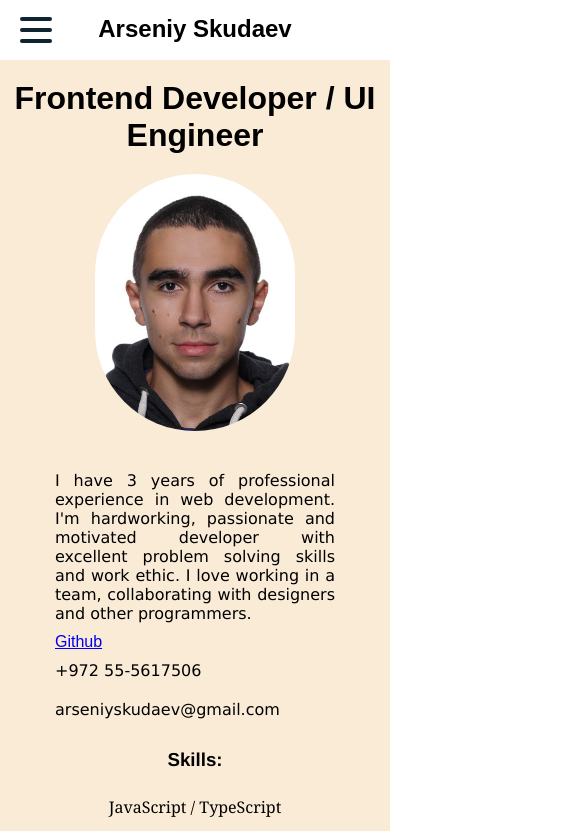
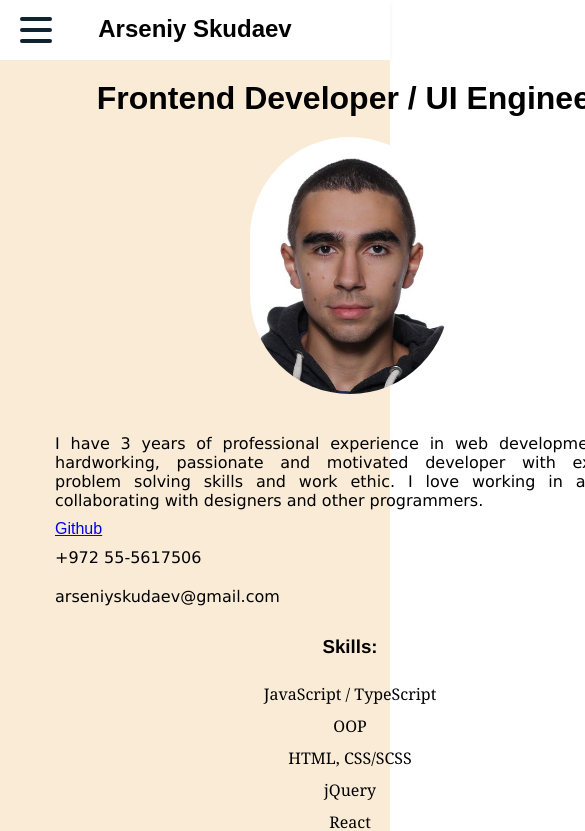
Before and after one commit to PG22Arseniy/web_dev_portfolio, a Next.js app in the folder next-js-protfolio/: page / in a window 390 px wide. Shown: the top 831 px of the page, 585 px wide, since content can reach past the window. Built offline with nearby package versions, Linux system fonts and the light colour scheme.

Commit message:
min-width set

```diff
--- a/next-js-protfolio/src/styles/globals.css
+++ b/next-js-protfolio/src/styles/globals.css
@@ -23,6 +23,7 @@
     .pageContent{
       padding: 20px 10px;
       overflow-x: scroll;
+      min-width: 700px;
     }
 
 }
```
